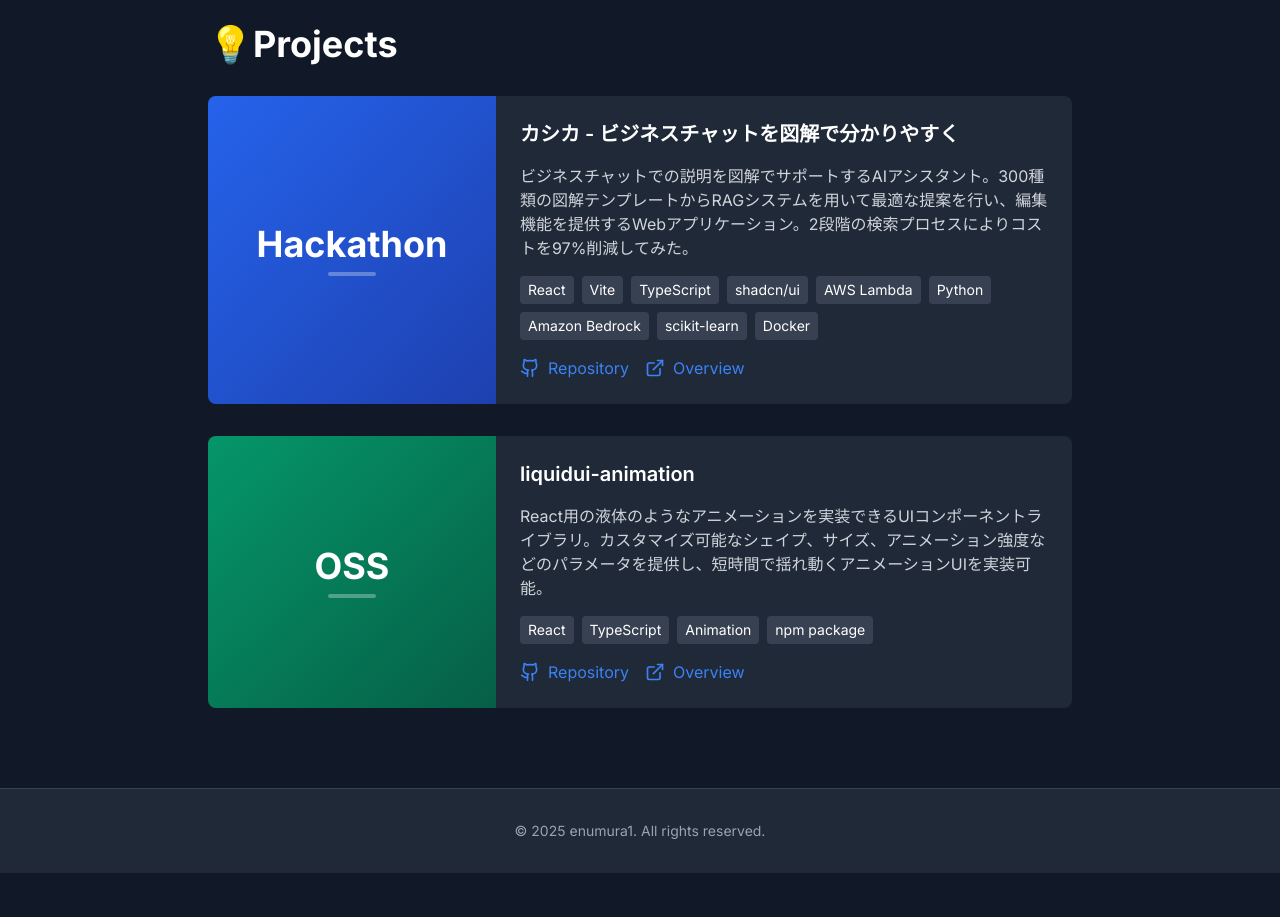
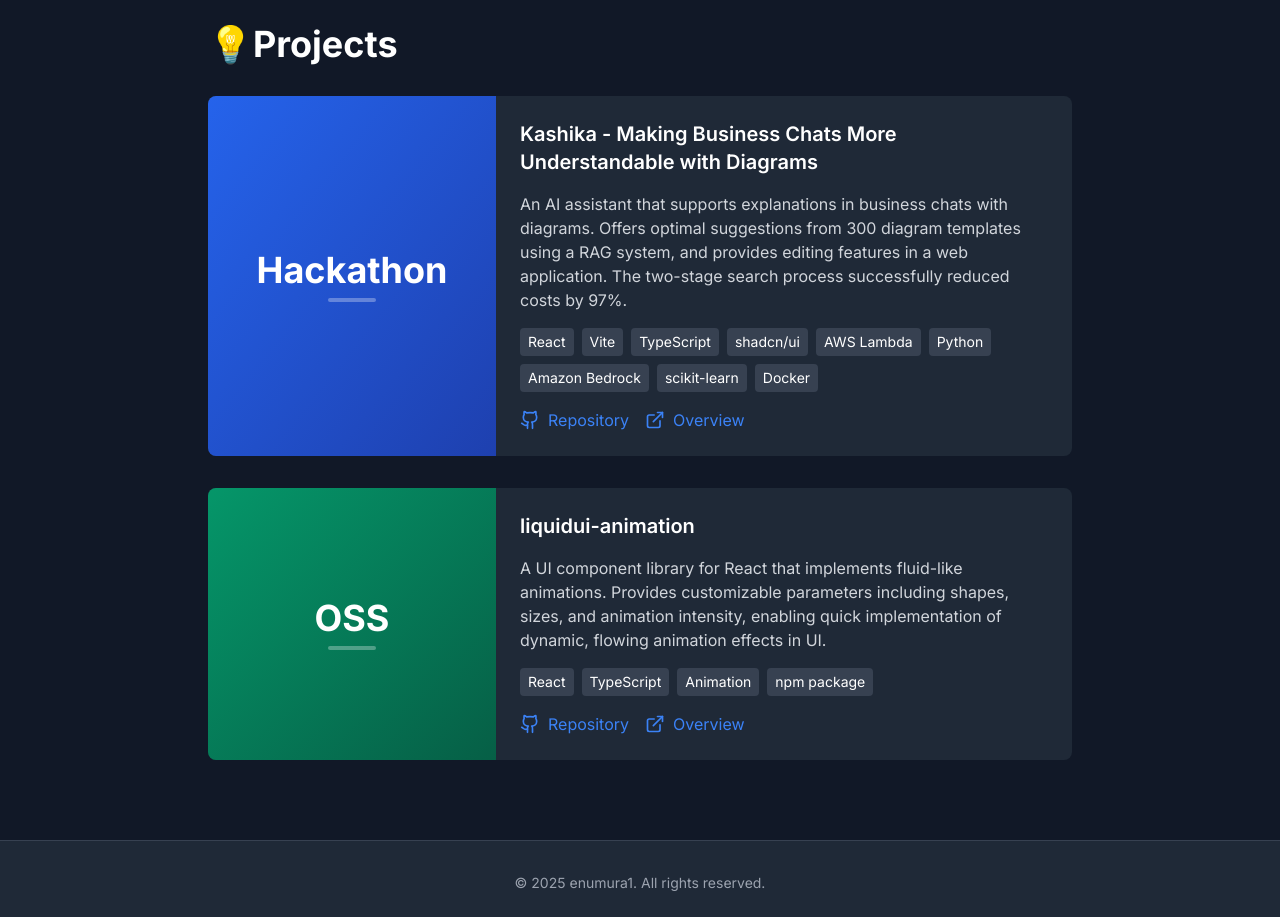
Before and after one commit to enumura1/portofolio-site-v3, a Next.js app: page / in a window 1280 px wide. Shown: the part 4820-5737 px from the top of the page. Before the commit the page ends 5693 px from the top, so only its background shows below. Built offline with nearby package versions, Linux system fonts and the light colour scheme; no server answers.

Commit message:
fix:text jp to en

```diff
--- a/src/components/static/Projects.tsx
+++ b/src/components/static/Projects.tsx
@@ -11,8 +11,8 @@ type Project = {
 
 const projects: Project[] = [
   {
-    title: "カシカ - ビジネスチャットを図解で分かりやすく",
-    description: "ビジネスチャットでの説明を図解でサポートするAIアシスタント。300種類の図解テンプレートからRAGシステムを用いて最適な提案を行い、編集機能を提供するWebアプリケーション。2段階の検索プロセスによりコストを97%削減してみた。",
+    title: "Kashika - Making Business Chats More Understandable with Diagrams",
+    description: "An AI assistant that supports explanations in business chats with diagrams. Offers optimal suggestions from 300 diagram templates using a RAG system, and provides editing features in a web application. The two-stage search process successfully reduced costs by 97%.",
     technologies: ["React", "Vite", "TypeScript", "shadcn/ui", "AWS Lambda", "Python", "Amazon Bedrock", "scikit-learn", "Docker"],
     link: "https://protopedia.net/prototype/6575",
     github: "https://github.com/enumura1/kasika-web-app",
@@ -20,7 +20,7 @@ const projects: Project[] = [
   },
   {
     title: "liquidui-animation",
-    description: "React用の液体のようなアニメーションを実装できるUIコンポーネントライブラリ。カスタマイズ可能なシェイプ、サイズ、アニメーション強度などのパラメータを提供し、短時間で揺れ動くアニメーションUIを実装可能。",
+    description: "A UI component library for React that implements fluid-like animations. Provides customizable parameters including shapes, sizes, and animation intensity, enabling quick implementation of dynamic, flowing animation effects in UI.",
     technologies: ["React", "TypeScript", "Animation", "npm package"],
     link: "https://www.npmjs.com/package/@enumura/liquidui-animation",
     github: "https://github.com/enumura1/liquidui-animation",
```
